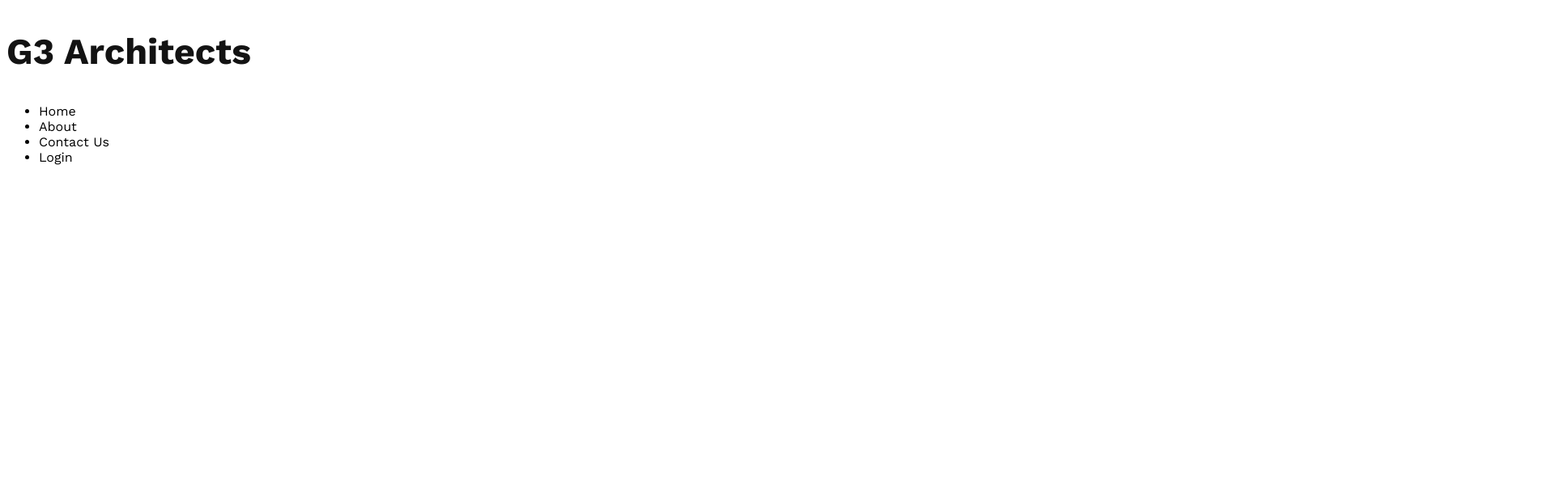
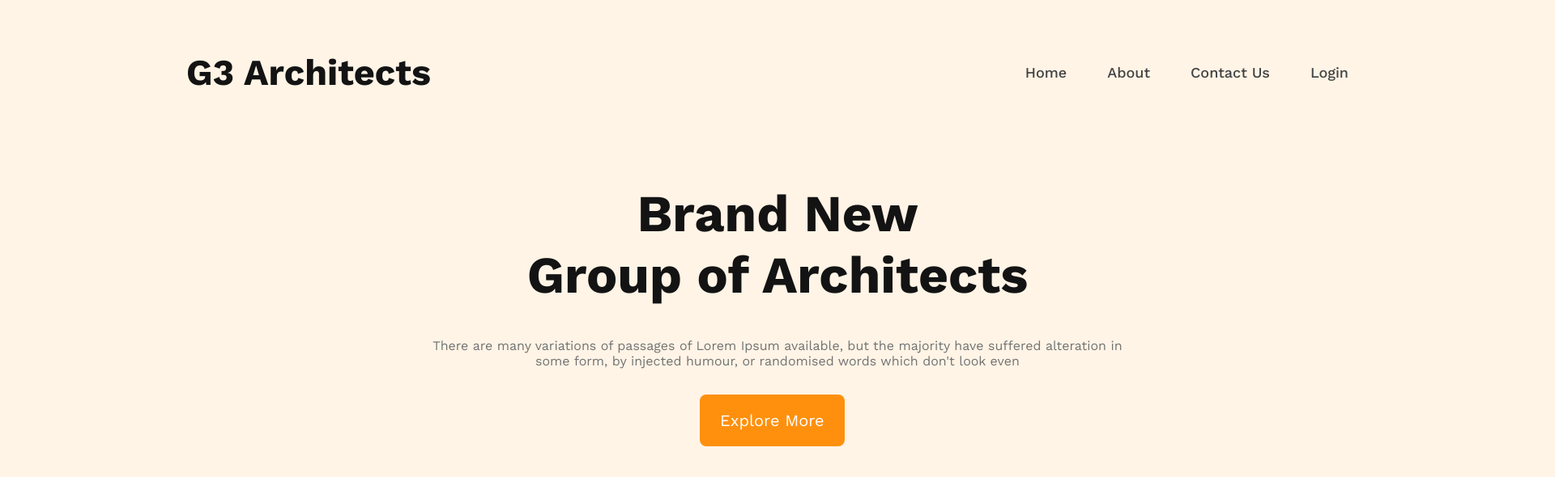
Before and after one commit to Diponkor99/Model-10-, a plain HTML site: page index.html in a window 1280 px wide. Shown: the whole page at 81% size, 1920 px wide, since content can reach past the window. Drawn offline with nearby package versions, Linux system fonts and the light colour scheme.

Commit message:
navber add

```diff
--- a/index.html
+++ b/index.html
@@ -7,19 +7,22 @@
     <link rel="stylesheet" href="style.css">
 </head>
 <body>
-    <header>
-        <nav>
+    <header class="header-nav">
+        <nav class="list-nav">
             <h1 id="nav-G3">G3 Architects</h1>
+            <ul class="list-aitem-ul">
+                <li class="list-aitem"><a href="" class="ankor-aitem">Home</a></li>
+                <li class="list-aitem"><a href="" class="ankor-aitem"> About</a></li>
+                <li class="list-aitem"><a href="" class="ankor-aitem">Contact Us</a></li>
+                <li class="list-aitem"><a href="" class="ankor-aitem">Login</a></li>
+            </ul>
+        </nav>
+        <div class="nav-detallss">
+            <h1 id="brand-name">Brand New <br>Group of Architects </h1>
+            <p id="nav-p">There are many variations of passages of Lorem Ipsum available, but the majority have suffered alteration in some form, by injected humour, or randomised words which don't look even</p>
+            <button class="button-1">Explore More</button>
 
-            <div>
-                <ul class="nav-ul">
-                    <li>Home </li>
-                    <li>About</li>
-                    <li>Contact Us</li>
-                    <li>Login</li>
-                </ul>
-            </div>
-        </nav>
+        </div>
     </header>
 
     <main></main>
--- a/style.css
+++ b/style.css
@@ -2,12 +2,60 @@
 
 *{
     font-family: "Work Sans", sans-serif;
+    margin: 0px;
 }
 #nav-G3{
     font-size: 45px;
     font-weight:bold ;
     color: #131313;
 }
-.nav-ul{
+.list-nav{
+    display:flex;
+    justify-content:space-between;
+    padding:63px 230px 110px ;
+    align-items: center;
+}
+.list-aitem-ul{
+display: flex;
+list-style: none;
+font-size: 18px;
+
 
 }
+.ankor-aitem{
+    text-decoration: none;
+    margin: 25px;
+    color:#424242 ;
+    font-weight: 500;
+}
+.header-nav{
+ width: 1920px;
+ height: 1322px;
+ background-color:rgba(255, 144, 14, 0.1);
+}
+#brand-name{
+  width: 862px;
+  font-size: 64px;
+  font-weight: bold;
+  color:#131313;
+text-align: center;
+margin: 0px auto;
+}
+#nav-p{
+    font-size: 16px;
+    font-weight: 400;
+    width:868px ;
+    color:#727272 ;
+    margin: 40px auto 32px;
+    text-align: center;
+}
+.button-1{
+    font-size: 20px;
+    font-weight: 600px;
+    color:rgba(255, 255, 255, 1);
+    background-color: #FF900E;
+    border: none;
+    border-radius: 8px;
+    padding: 20px 25px;
+    margin: 0px 45%;
+   }
```
